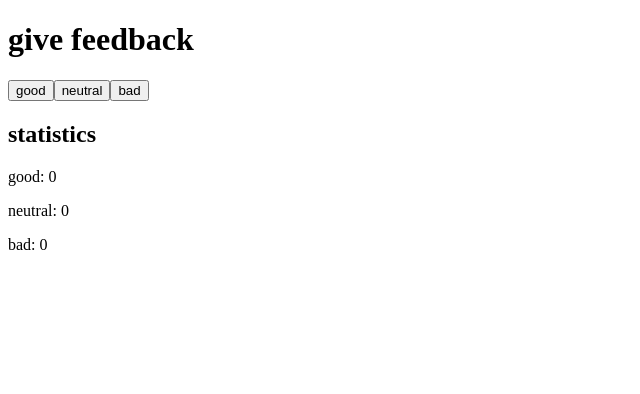
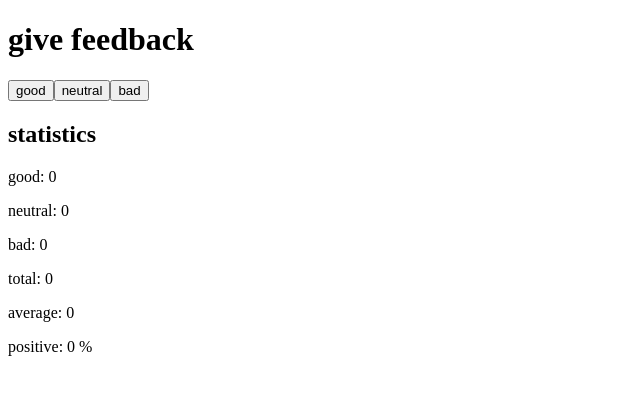
Before and after one commit to katajak/fullstack-open, a React (Create React App) app in the folder osa1/unicafe/: page / in a window 1280 px wide. Shown: the top 394 px of the page, without its empty margins (0-640 px from the left). Built offline with nearby package versions, Linux system fonts and the light colour scheme.

Commit message:
tehtävä 1.7

```diff
--- a/osa1/unicafe/src/App.js
+++ b/osa1/unicafe/src/App.js
@@ -5,6 +5,18 @@ const App = () => {
   const [good, setGood] = useState(0)
   const [neutral, setNeutral] = useState(0)
   const [bad, setBad] = useState(0)
+
+  const total = good + neutral + bad
+
+  let average = 0
+  if (total !== 0) {
+    average = (good - bad) / total
+  }
+
+  let positiveP = 0
+  if (total !== 0) {
+    positiveP = (good / total) * 100
+  }
 
   return (
     <div>
@@ -16,6 +28,9 @@ const App = () => {
       <p>good: {good}</p>
       <p>neutral: {neutral}</p>
       <p>bad: {bad}</p>
+      <p>total: {total}</p>
+      <p>average: {average}</p>
+      <p>positive: {positiveP} %</p>
     </div>
   )
 }
```
